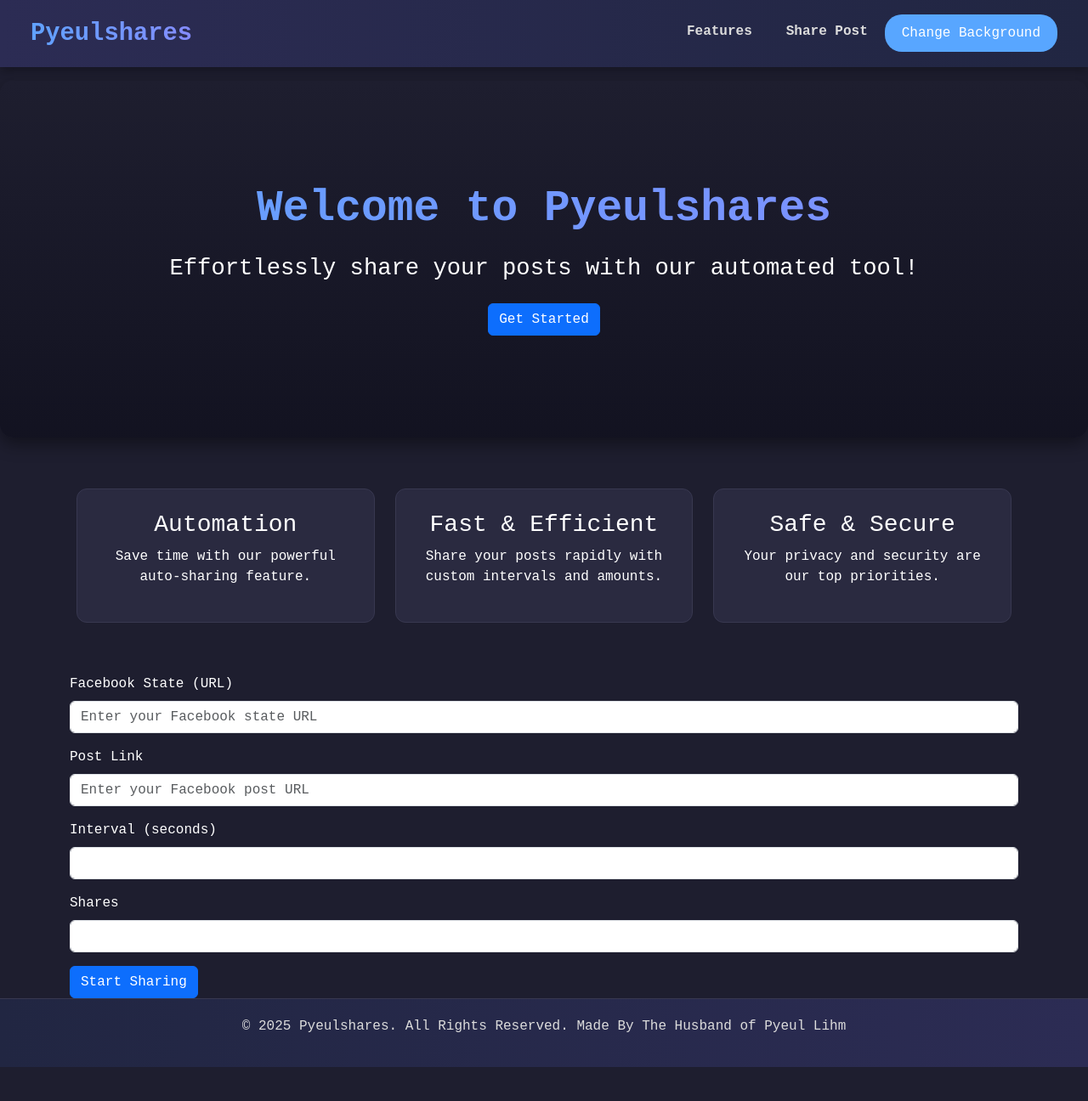
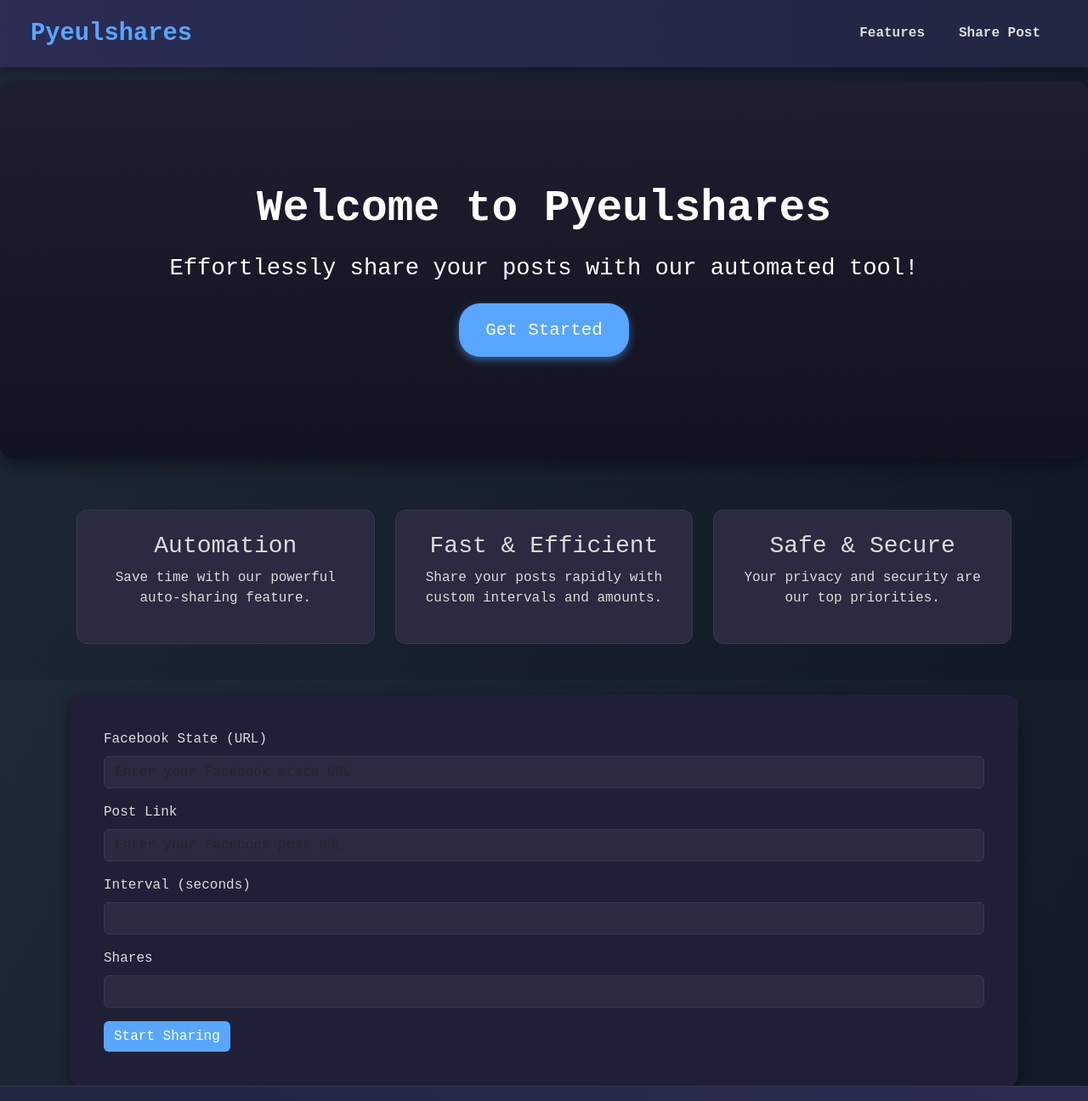
Before and after one commit to Lucifurge/frontend, a plain HTML site: page index.html in a window 1280 px wide. Shown: the top 1296 px of the page at 85% size. Before the commit the page ends 1256 px from the top, so only its background shows below. Drawn offline with nearby package versions, Linux system fonts and the light colour scheme.

Commit message:
Update index.html

```diff
--- a/index.html
+++ b/index.html
@@ -12,12 +12,11 @@
     <style>
         body {
             background-color: #1e1e2f;
-            color: #ffffff;
+            color: #dcdcdc;
             font-family: "Fira Code", monospace;
-            background-size: cover;
-            background-repeat: no-repeat;
+            background-image: linear-gradient(120deg, #1f2937, #111827);
             background-attachment: fixed;
-            transition: background 0.5s ease, color 0.5s ease;
+            transition: background 0.5s ease;
         }
 
         .navbar {
@@ -28,12 +27,8 @@
 
         .navbar-brand {
             font-weight: bold;
+            color: #58a6ff !important;
             font-size: 1.8rem;
-            background: linear-gradient(90deg, #58a6ff, #7b92ff, #a672ff, #ff79c6, #ff6a6a);
-            background-size: 400% 400%;
-            -webkit-background-clip: text;
-            -webkit-text-fill-color: transparent;
-            animation: rainbow 6s ease infinite;
         }
 
         .navbar-nav .nav-link {
@@ -69,16 +64,26 @@
         .hero h1 {
             font-size: 3.2rem;
             font-weight: bold;
-            background: linear-gradient(90deg, #58a6ff, #7b92ff, #a672ff, #ff79c6, #ff6a6a);
-            background-size: 400% 400%;
-            -webkit-background-clip: text;
-            -webkit-text-fill-color: transparent;
-            animation: rainbow 6s ease infinite;
         }
 
         .hero p {
             font-size: 1.7rem;
             margin: 20px 0;
+        }
+
+        .hero .btn {
+            background: #58a6ff;
+            color: white;
+            font-size: 1.3rem;
+            padding: 15px 30px;
+            border-radius: 25px;
+            box-shadow: 0 4px 10px rgba(88, 166, 255, 0.5);
+            transition: background 0.3s ease, box-shadow 0.3s ease;
+        }
+
+        .hero .btn:hover {
+            background: #7b92ff;
+            box-shadow: 0 6px 15px rgba(123, 146, 255, 0.7);
         }
 
         .features {
@@ -117,26 +122,43 @@
             color: #7b92ff;
         }
 
-        .file-input {
-            display: none;
+        #shareForm {
+            background: #1f1f38;
+            padding: 40px;
+            border-radius: 12px;
+            box-shadow: 0 6px 15px rgba(0, 0, 0, 0.4);
+            transition: transform 0.3s ease;
         }
 
-        .upload-btn {
+        #shareForm:hover {
+            transform: translateY(-5px);
+        }
+
+        .form-control {
+            background: #2a2a40;
+            color: #dcdcdc;
+            border: 1px solid #383850;
+            transition: background 0.3s ease, border-color 0.3s ease;
+        }
+
+        .form-control:focus {
+            background: #1f1f38;
+            border-color: #58a6ff;
+            color: #dcdcdc;
+            box-shadow: none;
+        }
+
+        .btn-primary {
             background: #58a6ff;
-            color: white;
-            padding: 10px 20px;
-            border-radius: 20px;
-            cursor: pointer;
-            font-size: 1rem;
+            border: none;
             transition: background 0.3s ease, box-shadow 0.3s ease;
         }
 
-        .upload-btn:hover {
+        .btn-primary:hover {
             background: #7b92ff;
-            box-shadow: 0 4px 10px rgba(123, 146, 255, 0.7);
+            box-shadow: 0 4px 10px rgba(123, 146, 255, 0.5);
         }
 
-        /* Responsive Design */
         @media (max-width: 768px) {
             .hero h1 {
                 font-size: 2.5rem;
@@ -148,28 +170,6 @@
 
             .feature-card {
                 margin-bottom: 20px;
-            }
-
-            .navbar-nav {
-                text-align: center;
-            }
-
-            .navbar-toggler {
-                margin-left: auto;
-            }
-        }
-
-        @keyframes rainbow {
-            0% {
-                background-position: 0% 50%;
-            }
-
-            50% {
-                background-position: 100% 50%;
-            }
-
-            100% {
-                background-position: 0% 50%;
             }
         }
     </style>
@@ -186,11 +186,6 @@
                 <ul class="navbar-nav ms-auto">
                     <li class="nav-item"><a class="nav-link" href="#features">Features</a></li>
                     <li class="nav-item"><a class="nav-link" href="#share">Share Post</a></li>
-                    <li class="nav-item">
-                        <label class="upload-btn">Change Background
-                            <input type="file" id="bgUploader" class="file-input" accept="image/*">
-                        </label>
-                    </li>
                 </ul>
             </div>
         </div>
@@ -199,7 +194,7 @@
     <header class="hero">
         <h1>Welcome to Pyeulshares</h1>
         <p>Effortlessly share your posts with our automated tool!</p>
-        <a href="#share" class="btn btn-primary">Get Started</a>
+        <a href="#share" class="btn">Get Started</a>
     </header>
 
     <section id="features" class="container features">
```
